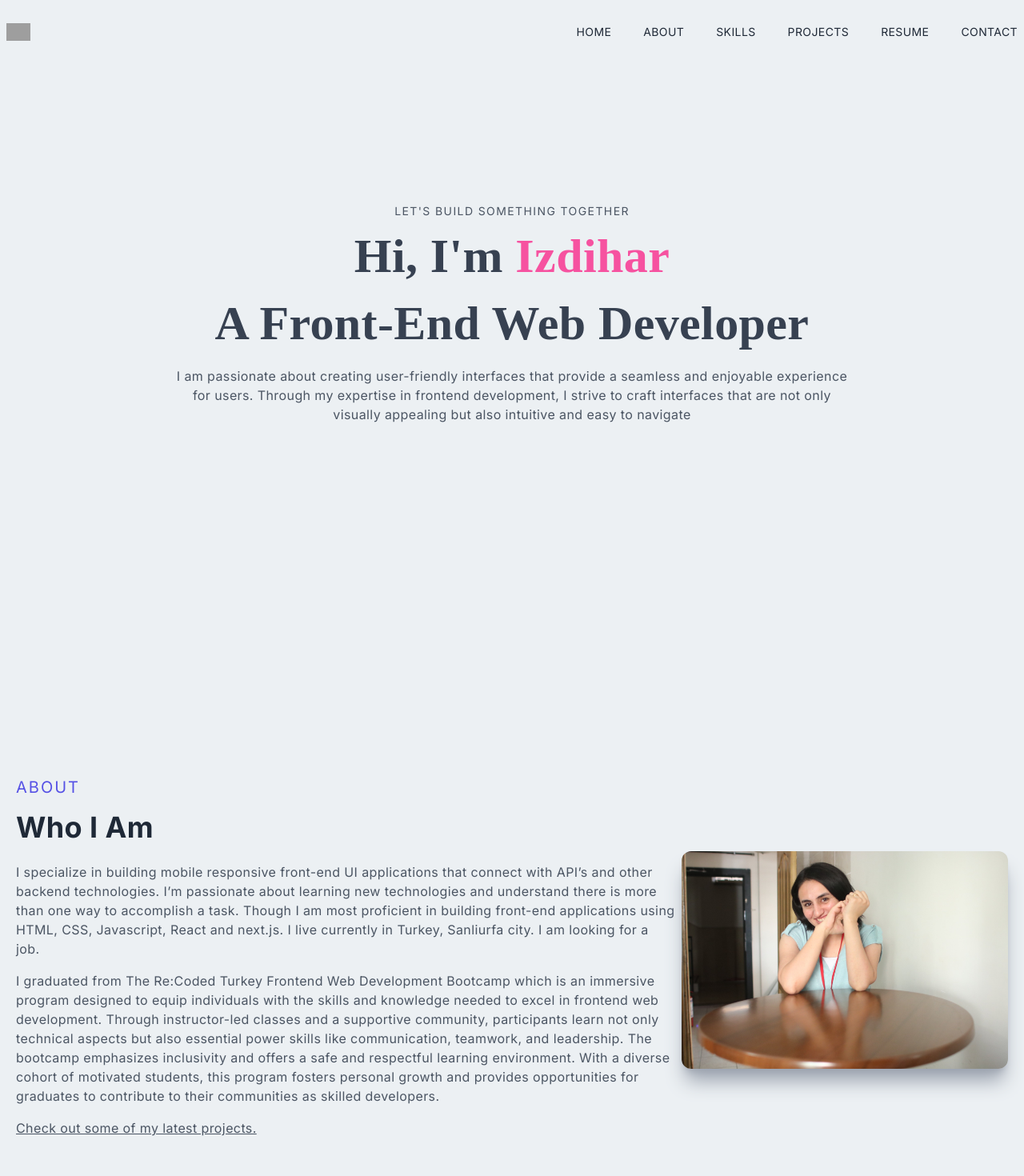
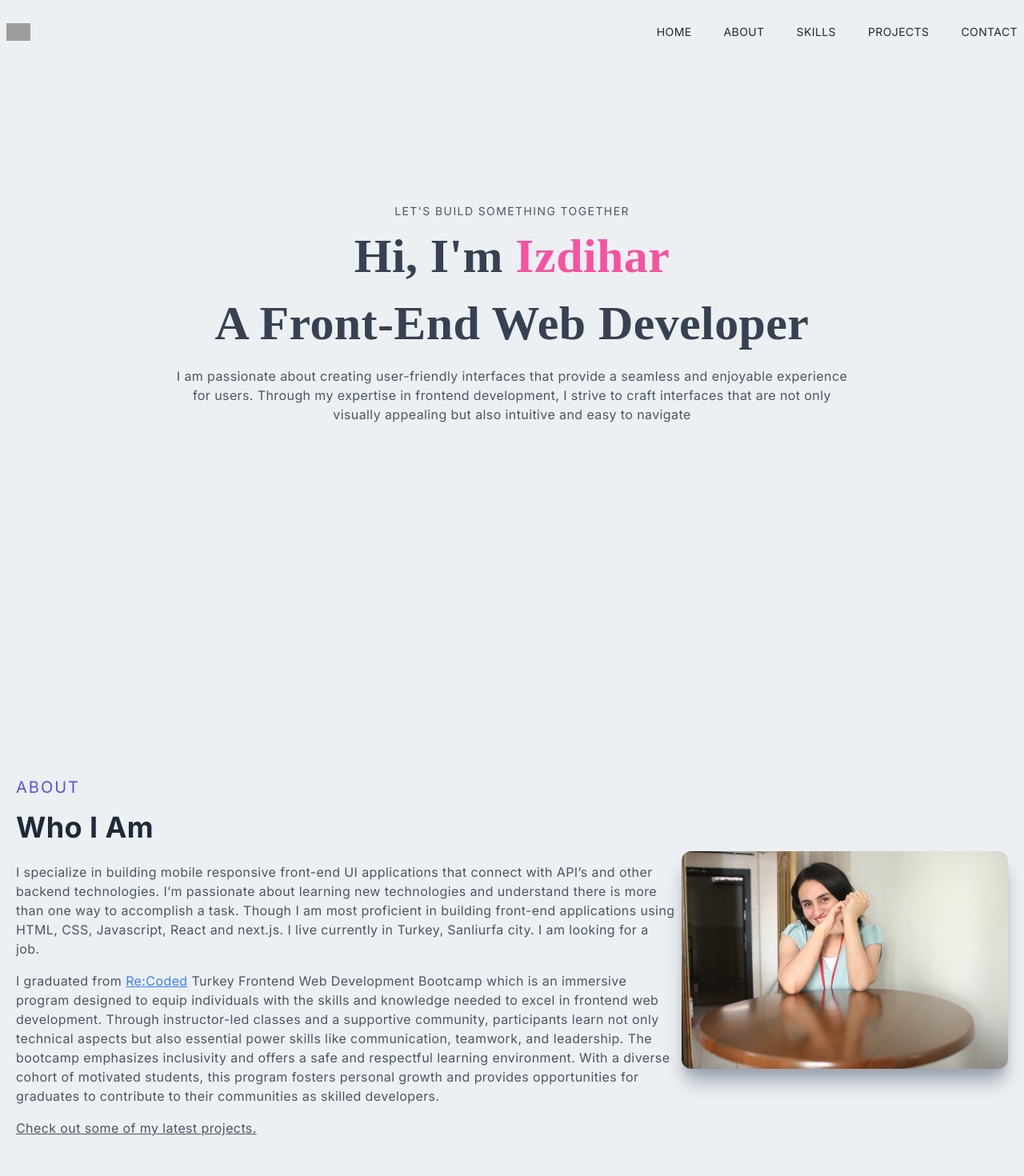
Before and after one commit to 202303-PRM-TR-FEW/portfolio-project-Izdiharomer, a Next.js app in the folder portfolio/: page / in a window 1280 px wide. Shown: the top 1470 px of the page at 80% size. Built offline with nearby package versions, Linux system fonts and the light colour scheme; grey boxes are pictures that could not be loaded.

Commit message:
update: the about page was upadted

```diff
--- a/portfolio/app/blog/[id]/page.jsx
+++ b/portfolio/app/blog/[id]/page.jsx
@@ -1,26 +1,19 @@
-
-"use client"
 import Image from 'next/image';
 import React from 'react';
 import Link from 'next/link';
 import projects from '../../data/projects.json';
 
-const Page = () => {
-//const Page = ({ projectId }) => {
-  // const getId = (id) => {
-  //   const project = projects.find((p) => p.id === parseInt(id));
-  //   return project ? project.id : '';
-  // };
+const Page = ({ id }) => {
+  // Find the project based on the ID
+  const project = getProjectById(id);
 
-  // const projectIDFromFunction = getId(projectId);
+  function getProjectById(id) {
+    return projects.projects.find((project) => project.id === id);
+  }
 
-  // // Find the project based on the ID.
-  // const project = projects.projects.find((p) => p.id === parseInt(projectIDFromFunction));
-
-  // if (!project) {
-  //   return <div>Project not found</div>;
-  // }
-  const project = projects.projects.find((p) => p.id === 3);
+  if (!project) {
+    return <div>No project found with ID {id}</div>;
+  }
 
   return (
     <div className='w-full' key={project.id}>
@@ -58,15 +51,12 @@ const Page = () => {
             <button className='px-8 py-2 mt-8'>Github code</button>
           </a>
           <div className='px-8 py-2 mt-4'>
-          <Link href='/#projects'>
-            <p className='underline cursor-pointer opacity-80 hover:text-blue-500'>Back</p>
-          </Link>
+            <Link href='/#projects'>
+              <p className='underline cursor-pointer opacity-80 hover:text-blue-500'>Back</p>
+            </Link>
+          </div>
         </div>
-
-        </div >
-
       </div>
-
     </div>
   );
 };
--- a/portfolio/app/components/About.jsx
+++ b/portfolio/app/components/About.jsx
@@ -20,7 +20,7 @@ const About = () => {
             React and next.js. I live currently in Turkey, Sanliurfa city. I am looking for a job.
           </p>
           <p className='py-2 text-gray-600'>
-            I graduated from The Re:Coded Turkey Frontend Web Development Bootcamp
+            I graduated from <Link className='text-blue-500 underline' href='https://www.re-coded.com/'>Re:Coded</Link>  Turkey Frontend Web Development Bootcamp
             which is an immersive program designed to equip individuals with the skills and
             knowledge needed to excel in frontend web development. Through instructor-led classes and
             a supportive community, participants learn not only technical aspects but also essential power
--- a/portfolio/app/components/Navbar.jsx
+++ b/portfolio/app/components/Navbar.jsx
@@ -61,9 +61,9 @@ function Navbar() {
           <li className='ml-10 text-sm uppercase hover:border-b hover:text-blue-500'>
             <Link href='/#projects'>Projects</Link>
           </li>
-          <li className='ml-10 text-sm uppercase hover:border-b hover:text-blue-500'>
+          {/* <li className='ml-10 text-sm uppercase hover:border-b hover:text-blue-500'>
             <Link href='/resume'>Resume</Link>
-          </li>
+          </li> */}
           <li className='ml-10 text-sm uppercase hover:border-b hover:text-blue-500'>
             <Link href='/#contact'>Contact</Link>
           </li>
```
